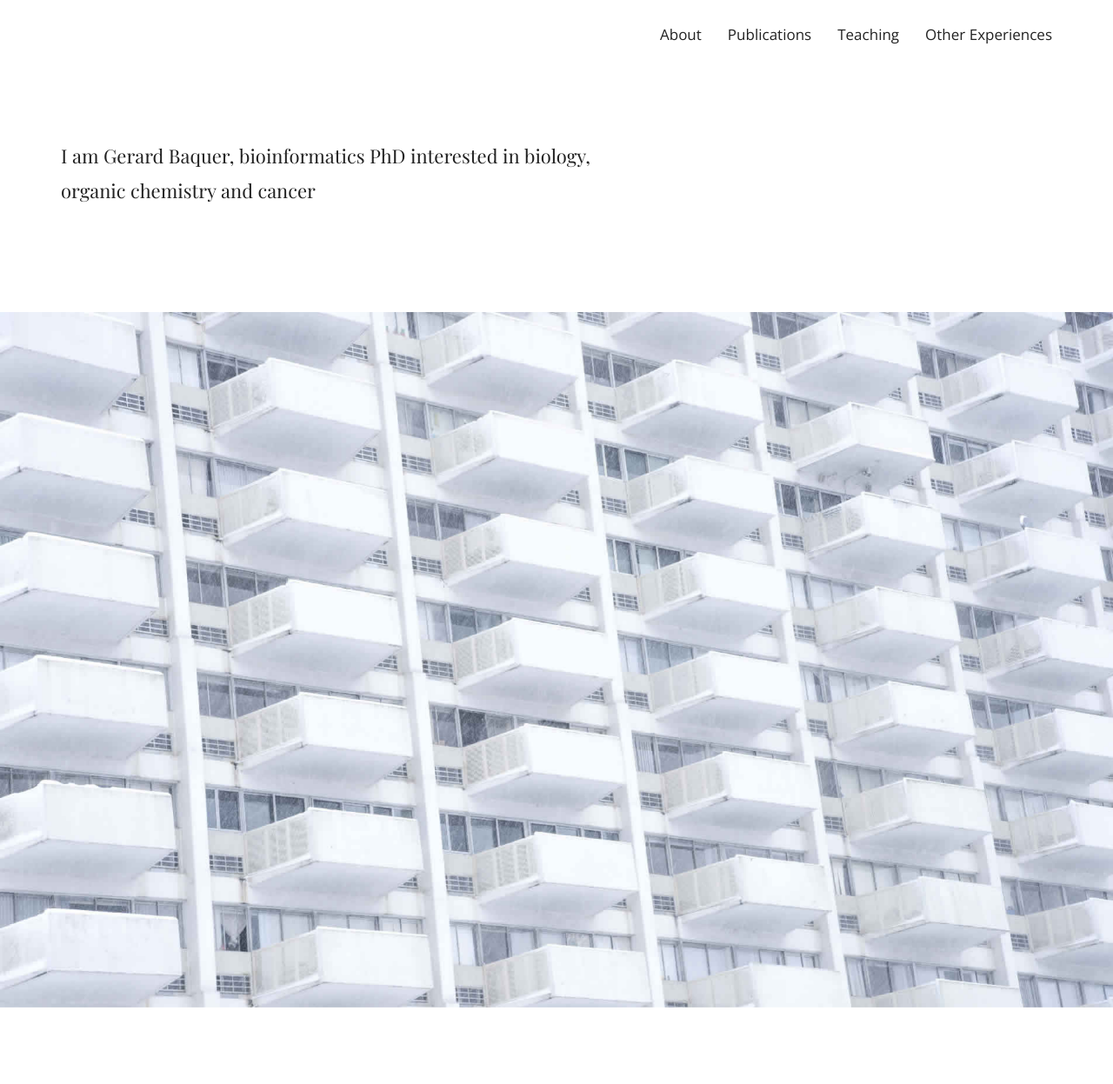
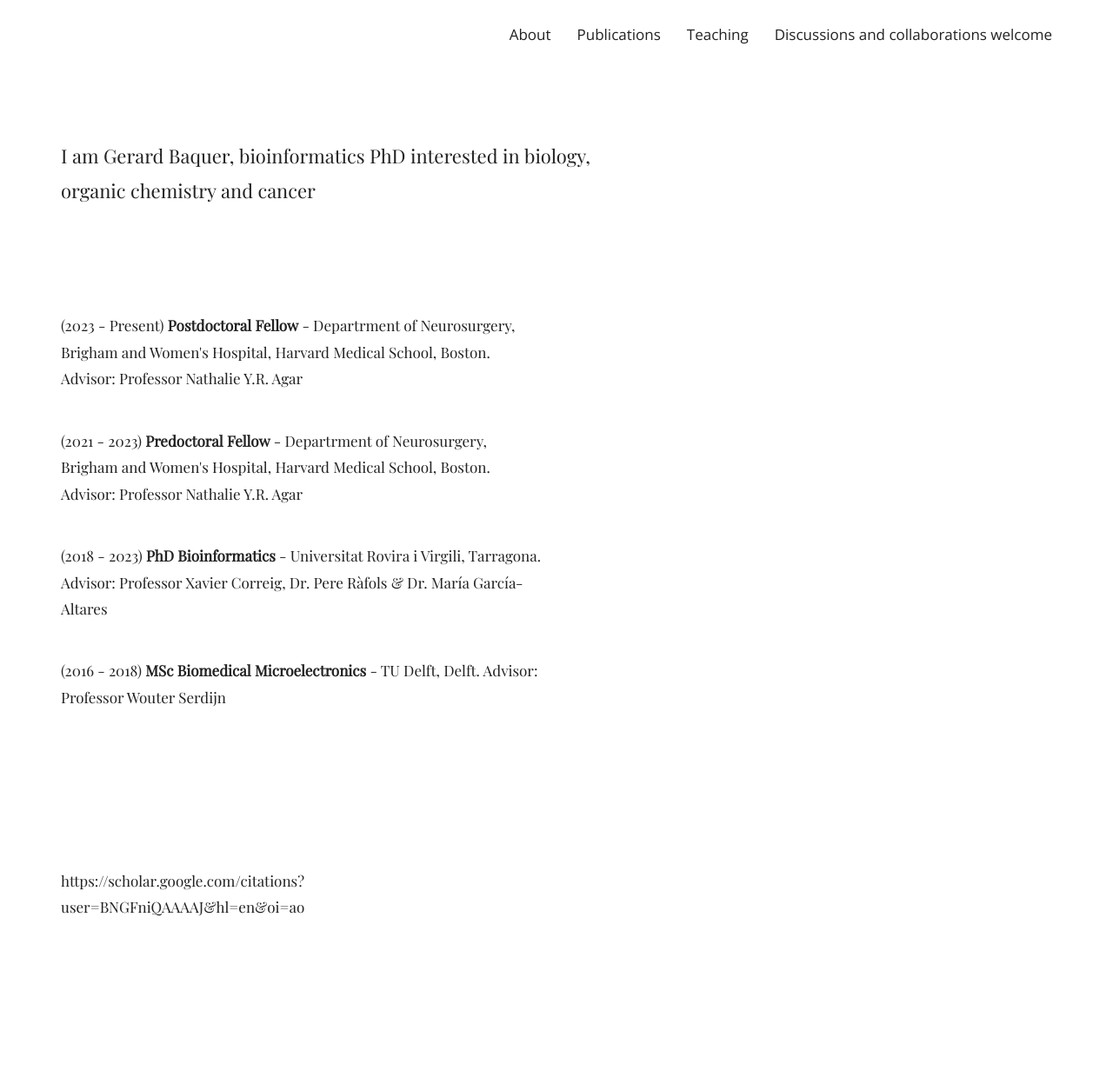
Before and after one commit to gbaquer/gbaquer.github.io, a plain HTML site: page index.html in a window 1280 px wide. Shown: the top 1247 px of the page at 87% size. Drawn offline with nearby package versions, Linux system fonts and the light colour scheme.

Commit message:
Update index.html

```diff
--- a/index.html
+++ b/index.html
@@ -38,7 +38,7 @@
 				<li><a href="#about">About</a></li>
 				<li><a href="#portfolio">Publications</a></li>
 				<li><a href="#press">Teaching</a></li>
-				<li><a href="#brand">Other Experiences</a></li>
+				<li><a href="#brand">Discussions and collaborations welcome</a></li>
 			  </ul>
 			</div><!-- /.navbar-collapse -->
 		</div><!-- /.container-fluid -->
@@ -57,40 +57,6 @@
 			</div>
 		</div>
 	</section>
-
-
-	<!-- Slider -->
-	<section class="slider">
-		<div class="container-fluid">
-			<div class="row no-gutter">
-				<div class="col-lg-12">
-					<div id="myCarousel" class="carousel slide" data-ride="carousel">
-
-					  <!-- Wrapper for slides -->
-					  <div class="carousel-inner" role="listbox">
-						<div class="item active">
-						  <img src="img/slide-1.jpg" alt="slide">
-						</div>
-
-						<div class="item">
-						  <img src="img/slide-2.jpg" alt="slide">
-						</div>
-
-						<div class="item">
-						  <img src="img/slide-3.jpg" alt="slide">
-						</div>
-
-						<div class="item">
-						  <img src="img/slide-4.jpg" alt="slide">
-						</div>
-					  </div>
-
-					</div>
-				</div>
-			</div>
-		</div>
-	</section>
-
 
 	<!-- About -->
 	<section class="about" id="about">
@@ -122,6 +88,21 @@
 
 					</p>
 					<br>
+				</div>
+			</div>
+		</div>
+	</section>
+
+	<!-- Publications -->
+	<section class="publications" id="publications">
+		<div class="container publications">
+			<div class="row">
+				<div class="col-md-6">
+					<p>
+						https://scholar.google.com/citations?user=BNGFniQAAAAJ&hl=en&oi=ao
+					</p>
+				</div>
+				<div class="col-md-6">
 				</div>
 			</div>
 		</div>
@@ -255,6 +236,37 @@
 	</section>
 
 
+	<!-- Slider -->
+	<section class="slider">
+		<div class="container-fluid">
+			<div class="row no-gutter">
+				<div class="col-lg-12">
+					<div id="myCarousel" class="carousel slide" data-ride="carousel">
+
+					  <!-- Wrapper for slides -->
+					  <div class="carousel-inner" role="listbox">
+						<div class="item active">
+						  <img src="img/slide-1.jpg" alt="slide">
+						</div>
+
+						<div class="item">
+						  <img src="img/slide-2.jpg" alt="slide">
+						</div>
+
+						<div class="item">
+						  <img src="img/slide-3.jpg" alt="slide">
+						</div>
+
+						<div class="item">
+						  <img src="img/slide-4.jpg" alt="slide">
+						</div>
+					  </div>
+
+					</div>
+				</div>
+			</div>
+		</div>
+	</section>
 
 	<!-- Copyright -->
 	<footer>
```
